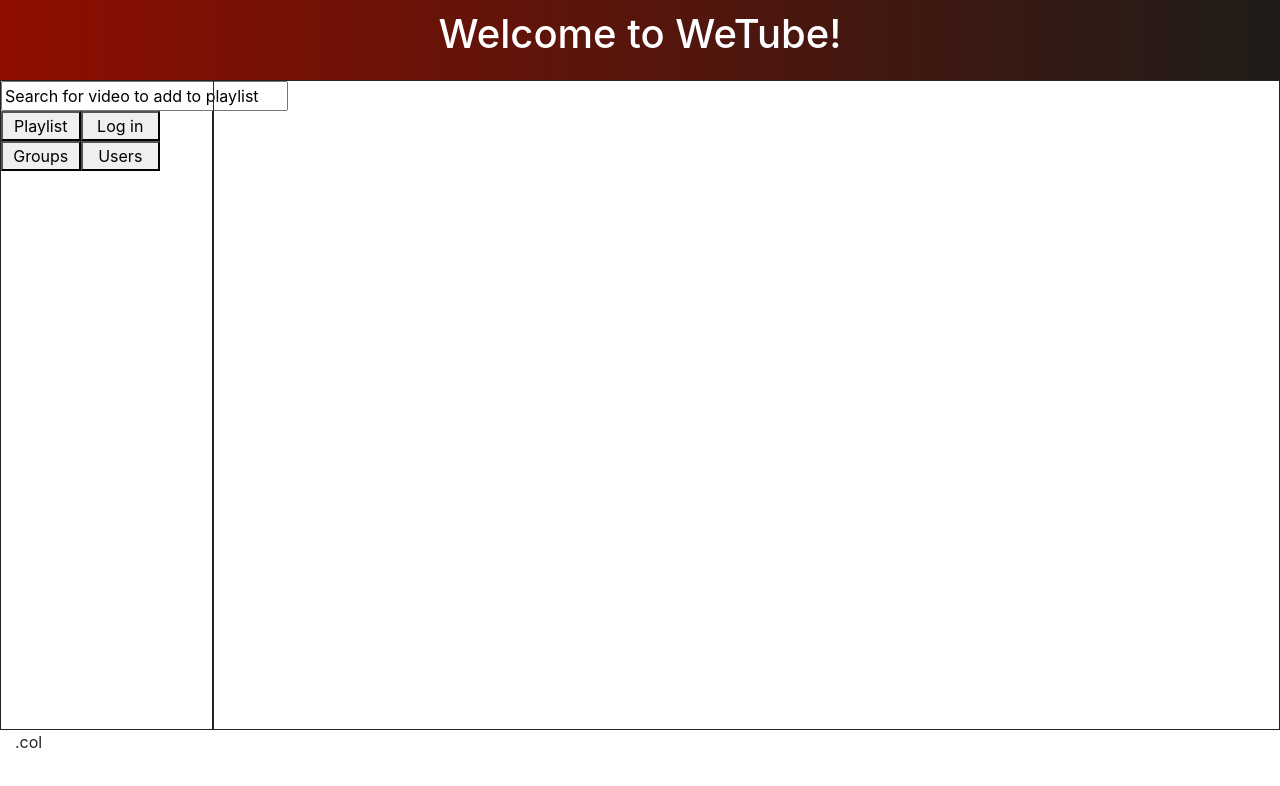
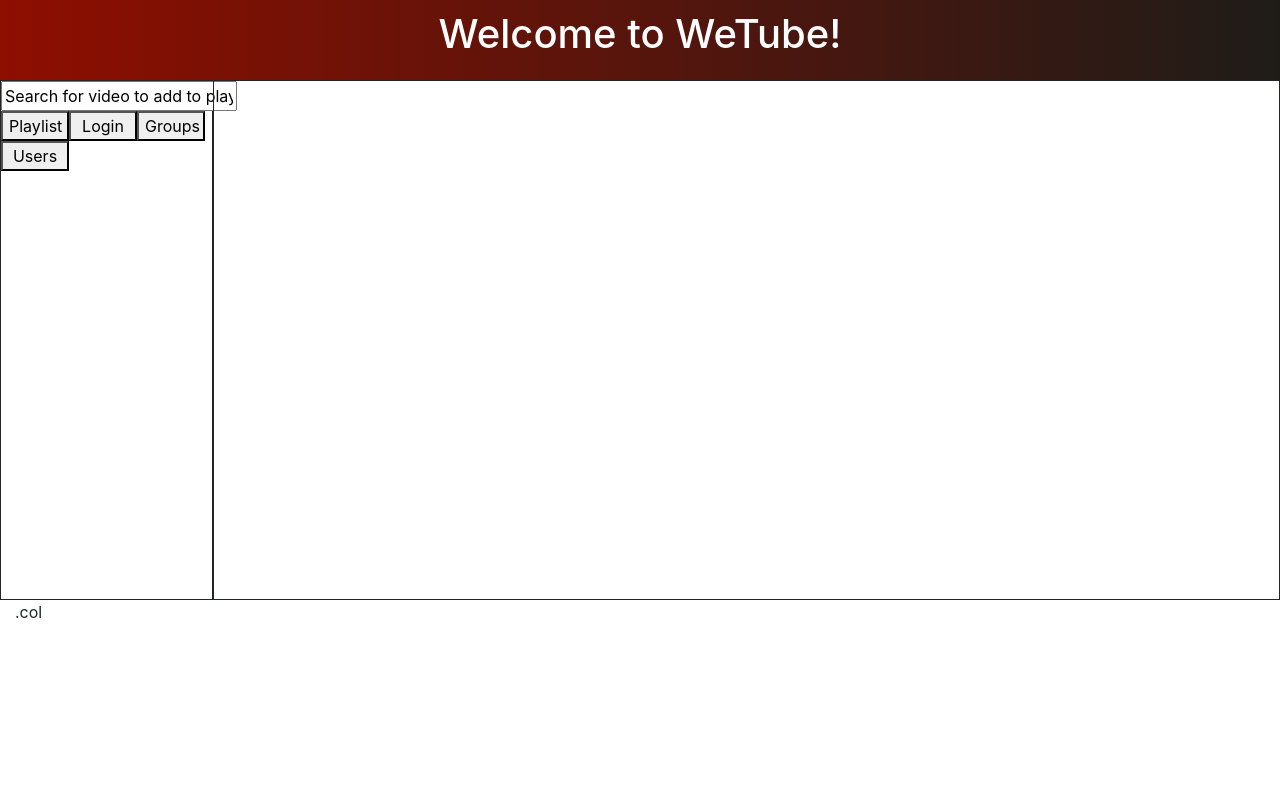
Before and after one commit to PMK765/WeTube-Backend, a React (Create React App) app in the folder client/: page / in a window 1280 px wide. Shown: the top 786 px of the page. Built offline with nearby package versions, Linux system fonts and the light colour scheme; no server answers.

Commit message:
fixed layout sizes

```diff
--- a/client/src/App.css
+++ b/client/src/App.css
@@ -12,7 +12,7 @@
 }
 
 .video_groups{
-  height: 650px;
+  height: 65vh;
   position: relative;
 
 }
@@ -34,20 +34,20 @@
   top:30px;
 }
 .playlist_button{
-  width: 79.5px;
+  width: 8.5vh;
 }
 .login_button{
-  width: 79.5px;
+  width: 8.5vh;
 }
 .groups_button{
-  width: 79.5px;
+  width: 8.5vh;
 }
 .users_button{
-  width: 79.5px;
+  width: 8.5vh;
 }
 
 .resizedTextbox{
-   width: 287px;
+   width: 29.5vh;
 
 }
 .group_window{
--- a/client/src/App.js
+++ b/client/src/App.js
@@ -50,7 +50,7 @@ state = {
           </div>
           <div className ="action_buttons">
           <button className= "playlist_button"type="button">Playlist</button>
-          <button className= "login_button"  type="button">Log in</button>
+          <button className= "login_button"  type="button">Login</button>
           <button className= "groups_button"  type="button">Groups</button>
           <button className= "users_button"  type="button">Users</button>
           </div>
```
Also changed, not shown: 1 other file (tests, documents, lock files or other folders).
